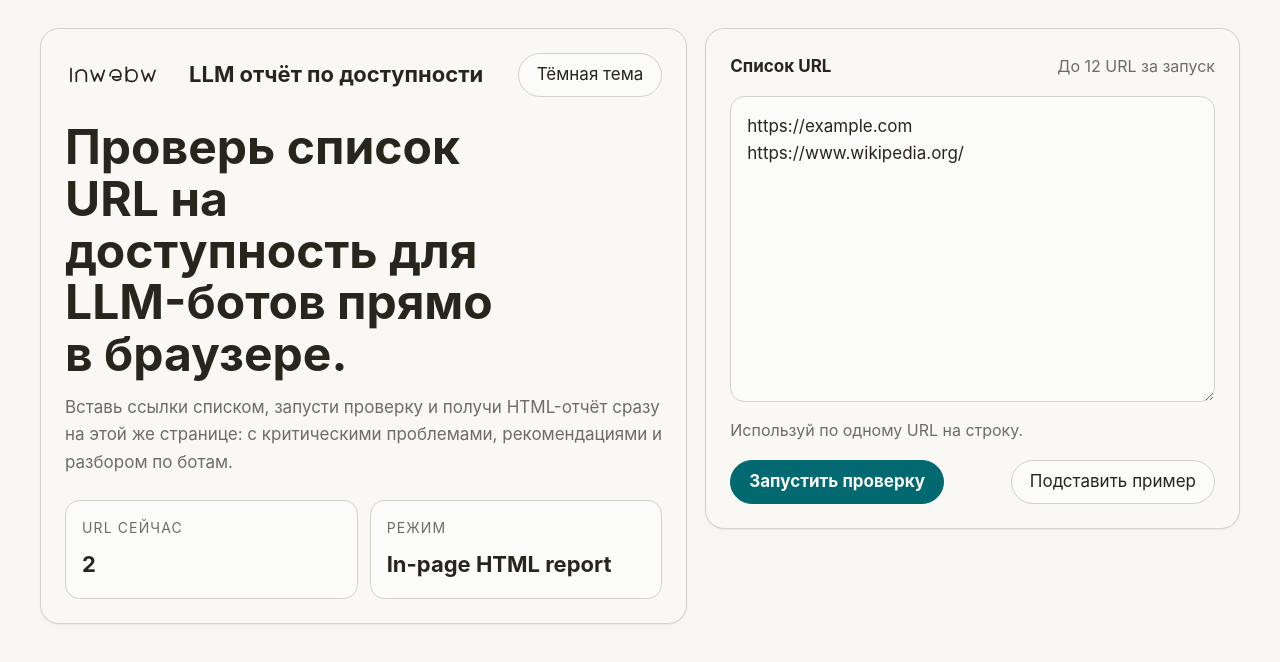
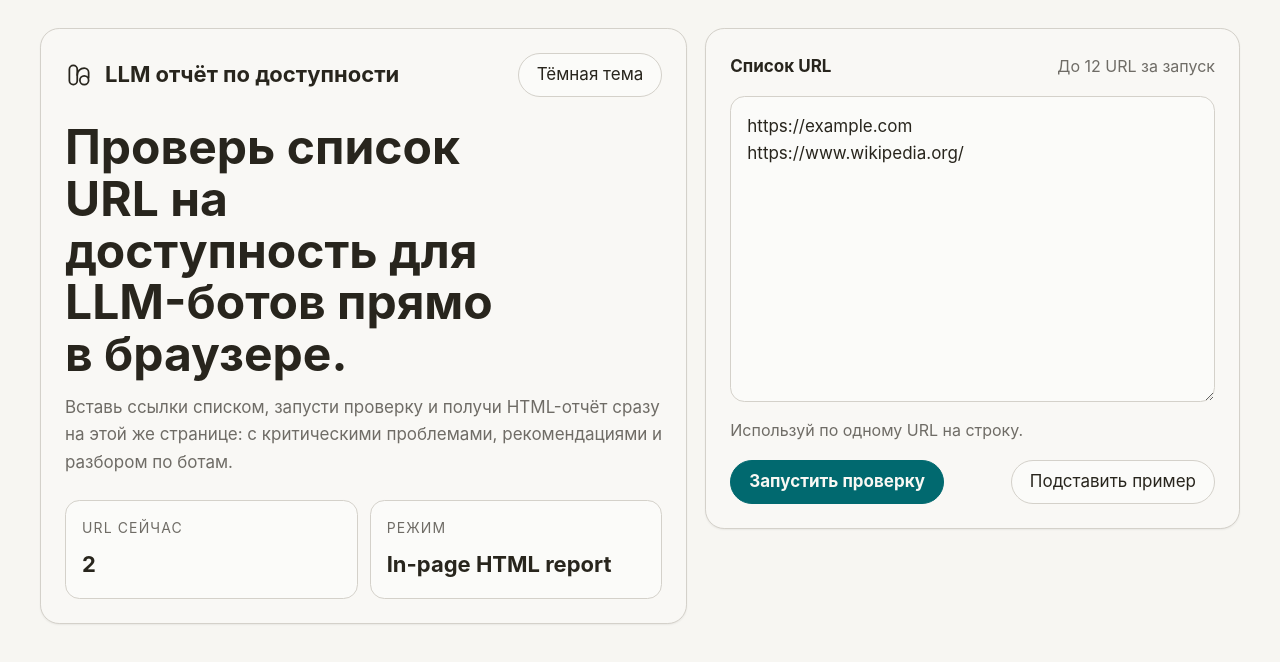
Before and after one commit to igorgenov/llm-report, a Next.js app: page / in a window 1280 px wide. Shown: the top 662 px of the page. Built offline with nearby package versions, Linux system fonts and the light colour scheme; a web font is replaced by a local one.

Commit message:
Update page.js

```diff
--- a/app/page.js
+++ b/app/page.js
@@ -7,23 +7,36 @@ const sample = `https://example.com\nhttps://www.wikipedia.org/`;
 function Logo() {
   return (
     <svg
-      aria-label="Inweb"
-      viewBox="0 0 168 36"
-      width="112"
-      height="24"
+      aria-label="Inweb style mark"
+      viewBox="0 0 64 64"
+      width="28"
+      height="28"
       fill="none"
-      className="brand-logo"
+      className="brand-mark"
     >
-      <g stroke="currentColor" strokeWidth="2.6" strokeLinecap="round" strokeLinejoin="round">
-        <path d="M9 8.5v19" />
-        <path d="M17 14.5v13" />
-        <path d="M17 14.5c2.2-2.8 4.7-4.2 7.5-4.2c4.6 0 7.5 3.1 7.5 8.6v8.6" />
-        <path d="M39 11l5.2 16l4.8-11.2L53.8 27L59 11" />
-        <path d="M67.5 19c0-5 3.6-8.7 8.4-8.7c4.6 0 8 3.4 8 8.4c0 .9-.1 1.6-.2 2.1H71.3c.7 3.2 3 5.1 6.4 5.1c2.1 0 3.9-.6 5.7-2" />
-        <path d="M92 27V6.5" />
-        <path d="M92 19c0-5.1 3.3-8.7 8-8.7c4.7 0 8.1 3.7 8.1 8.7s-3.4 8.7-8.1 8.7c-4.7 0-8-3.6-8-8.7Z" />
-        <path d="M115 11l5.2 16l4.8-11.2l4.8 11.2l5.2-16" />
-      </g>
+      <rect
+        x="10"
+        y="10"
+        width="18"
+        height="44"
+        rx="9"
+        stroke="currentColor"
+        strokeWidth="4"
+      />
+      <path
+        d="M28 32C28 23.163 35.163 16 44 16V16C49.523 16 54 20.477 54 26V38"
+        stroke="currentColor"
+        strokeWidth="4"
+        strokeLinecap="round"
+        strokeLinejoin="round"
+      />
+      <circle
+        cx="44"
+        cy="44"
+        r="10"
+        stroke="currentColor"
+        strokeWidth="4"
+      />
     </svg>
   );
 }
```
